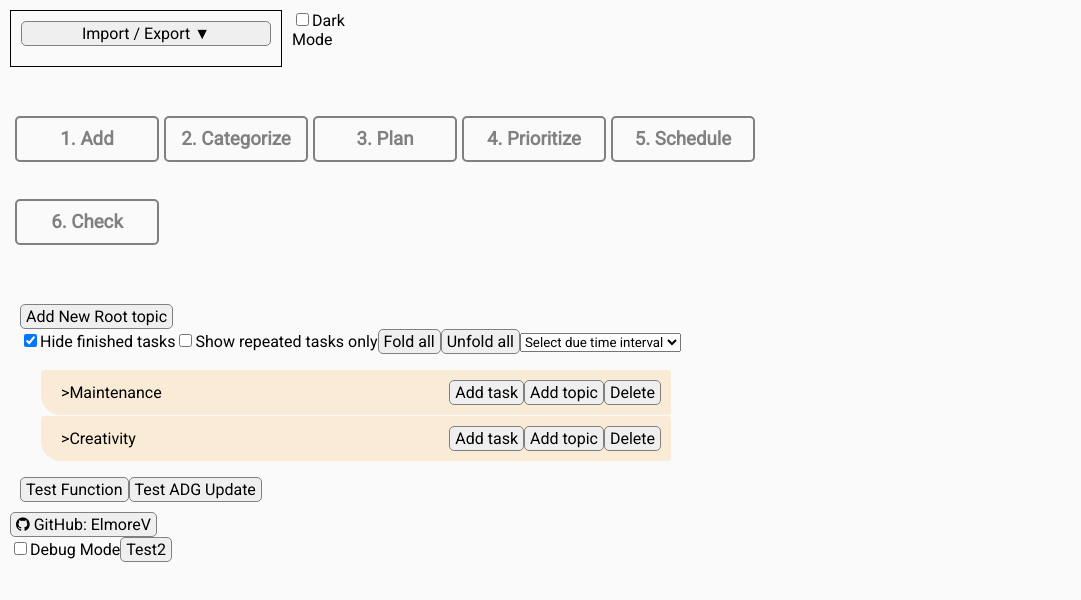
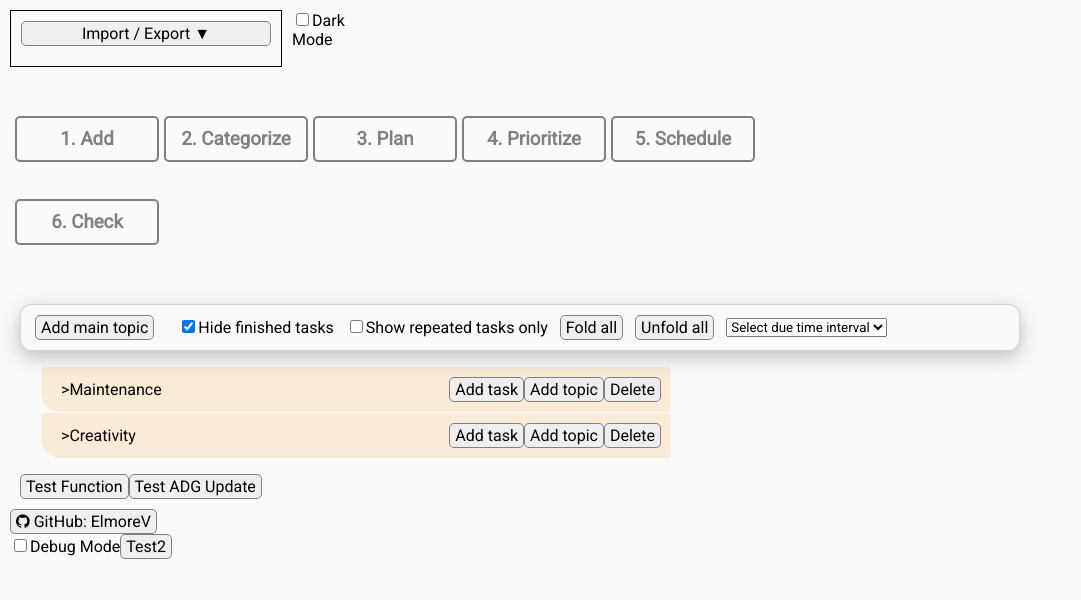
Before and after one commit to ElmoreV/TaskPlanner_javareact, a React (Create React App) app: page / in a window 1280 px wide. Shown: the top 600 px of the page, without its empty margins (0-1081 px from the left). Built offline with nearby package versions, Linux system fonts and the light colour scheme.

Commit message:
Add top bar as sticky bar (that scrolls along)

```diff
--- a/src/TaskViews/TaskList.js
+++ b/src/TaskViews/TaskList.js
@@ -318,12 +318,52 @@ const TaskList = (props) => {
     });
   };
   // checkForDuplicateIds(tasks)
-
+  const onSelectionClear = () => {
+    setSelectedTasks([]);
+  };
   return (
     <div className="task-list">
+      <div className="task-list-header">
+        {selectedTasks.length > 0 && (
+          <div
+            style={{
+              // top: "16px",
+              // left: "16px",
+              zIndex: 9999,
+              padding: "10px 14px",
+              borderRadius: "12px",
+              background: "rgba(0,0,0,0.85)",
+              color: "#fff",
+              boxShadow: "0 6px 20px rgba(0,0,0,0.25)",
+              display: "flex",
+              gap: "10px",
+              alignItems: "center",
+              pointerEvents: "auto", // clickable
+              userSelect: "none",
+            }}
+          >
+            <span>Selected {selectedTasks.length} tasks.</span>
+            <button
+              onClick={(e) => {
+                e.stopPropagation();
+                onSelectionClear();
+              }}
+              style={{
+                background: "transparent",
+                border: "1px solid rgba(255,255,255,0.6)",
+                borderRadius: "8px",
+                padding: "4px 8px",
+                color: "#fff",
+                cursor: "pointer",
+              }}
+            >
+              Clear
+            </button>
+          </div>
+        )}
         <button onClick={getAddTopic(setTopics, topics)}>
           {" "}
-        Add New Root topic
+          Add main topic
         </button>
         <br />
         <label>
@@ -342,7 +382,7 @@ const TaskList = (props) => {
             name="ShowRepeatedOnly"
             onChange={onShowRepeatedOnlyChange}
             className="form-check-input"
-          defaultChecked={setShowRepeatedOnly}
+            defaultChecked={showRepeatedOnly}
           />
           Show repeated tasks only
         </label>
@@ -365,6 +405,7 @@ const TaskList = (props) => {
           <option value="3week">3 weeks</option>
           <option value="1month">1 month</option>
         </select>
+      </div>
       <ul key="root_topics">
         {showTasksWithoutTopics(allSubTaskIds)}
         {showTopics()}
--- a/src/Tasks/PlannedTask.js
+++ b/src/Tasks/PlannedTask.js
@@ -1,7 +1,7 @@
 import { useState, useRef, useEffect } from "react";
 import PropTypes from "prop-types";
 import { getTopicPathByTopicIdV1 } from "../Topics/TopicHelperV1.ts";
-import TaskContent from "../Tasks/TaskContent.js";
+import TaskContent from "../Tasks/TaskContent.tsx";
 import { FinishedState } from "../Structure/TaskInterfaces.tsx";
 import { translateLastCompletedDatetime } from "../Tasks/TaskHelperFuncs.js";
 
--- a/src/Tasks/Task.tsx
+++ b/src/Tasks/Task.tsx
@@ -1,6 +1,6 @@
 import { useState, useRef, useEffect, memo } from "react";
 import PropTypes from "prop-types";
-import TaskContent from "./TaskContent.js";
+import TaskContent from "./TaskContent.tsx";
 import React from "react";
 import { FinishedState } from "../Structure/TaskInterfaces.tsx";
 import {
--- a/src/Topics/Topic.js
+++ b/src/Topics/Topic.js
@@ -1,3 +1,5 @@
+//Topic.js
+
 import { useState, useRef, useEffect, memo } from "react";
 import PropTypes from "prop-types";
 import TopicContent from "../Topics/TopicContent";
@@ -141,7 +143,8 @@ const Topic = (props) => {
     e.target.setAttribute("draggedOver", false);
   };
 
-  const handleToggleFold = () => {
+  const handleToggleFold = (e) => {
+    e.stopPropagation();
     if (!isEditing) {
       toggleFold(id);
     }
@@ -217,6 +220,31 @@ const Topic = (props) => {
     }
   }, [isEditing]); // Dependency array ensures this runs only when isEditing changes
 
+  const selectionCount =
+    selectedTasks && selectedTasks.length ? selectedTasks.length : 0;
+
+  const handleMoveSelectionClick = (e) => {
+    e.stopPropagation();
+    console.log("Inside handle move selection click");
+    let taskIds = [];
+    let oldTopicIds = [];
+    let oldSuperTaskIds = [];
+    console.log(selectedTasks);
+    if (selectedTasks && selectedTasks.length > 0) {
+      selectedTasks.forEach((st) => {
+        console.info(
+          `Changing topic of task with id ${st.taskId} from topic with id ${st.topicId} to topic with id ${id}`
+        );
+        taskIds.push(st.taskId);
+        oldTopicIds.push(st.topicId);
+        oldSuperTaskIds.push(st.superTaskId);
+      });
+    }
+    if (moveTasks) {
+      // Always move the tasks to the top (index = 1)
+      moveTasks(taskIds, oldTopicIds, oldSuperTaskIds, id, 1, null);
+    }
+  };
   return (
     <>
       <TopicContent
@@ -237,6 +265,10 @@ const Topic = (props) => {
         handleAddTopicClick={addSubTopic ? handleAddTopicClick : undefined}
         handleDeleteClick={deleteTopic ? handleDeleteClick : undefined}
         handleFoldDoubleClick={foldAll ? handleFoldDoubleClick : undefined}
+        handleMoveSelectionClick={
+          selectionCount ? handleMoveSelectionClick : undefined
+        }
+        selectionCount={selectionCount}
         fancy={fancy}
       />
     </>
--- a/src/Topics/TopicContent.js
+++ b/src/Topics/TopicContent.js
@@ -1,4 +1,4 @@
-import React from "react";
+//TopicContent.js
 import fancyStyles from "./TopicContentFancy.module.css";
 import simpleStyles from "./TopicContentSimple.module.css";
 
@@ -17,6 +17,8 @@ const TopicContent = (props) => {
     handleAddTaskClick,
     handleAddTopicClick,
     handleDeleteClick,
+    handleMoveSelectionClick,
+    selectionCount,
     fancy,
   } = props;
   console.debug(`Rendering TopicContent ${name}`);
@@ -44,6 +46,16 @@ const TopicContent = (props) => {
         )}
       </div>
       <div className={styles.buttonList}>
+        {handleMoveSelectionClick && (
+          <button
+            className={styles.topicMoveSelection}
+            onClick={handleMoveSelectionClick}
+          >
+            Move here
+            {typeof selectionCount === "number" ? ` (${selectionCount})` : ""}
+          </button>
+        )}
+
         {handleAddTaskClick && (
           <button className={styles.topicAddTask} onClick={handleAddTaskClick}>
             Add task
--- a/src/index.css
+++ b/src/index.css
@@ -115,6 +115,24 @@ body {
   grid-column-gap: 10px;
   grid-row-gap: 30px;
 }
+
+.task-list-header {
+  position: sticky;
+  top: 0;                 /* sticks to the top edge of the scroll container */
+  z-index: 9998;            /* above list items */
+  background: var(--color-background);
+  padding: 10px 14px;
+  border-radius: 12px;
+  display: flex;
+  gap: 12px;
+  align-items: center;
+  border: 1px solid rgba(0,0,0,0.15);
+  color: var(--color-primary);
+  box-shadow: 0 6px 20px rgba(0,0,0,0.25);
+  pointer-events: auto;
+  user-select: none;
+}
+
 
 .task-list {
   max-width: 1000px;
```
Also changed, not shown: src/Tasks/TaskContent.tsx (renamed from src/Tasks/TaskContent.js). Lines whose indentation alone changed are shown as unchanged.
